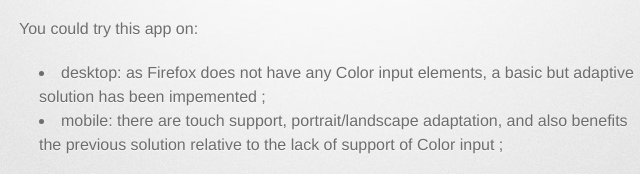
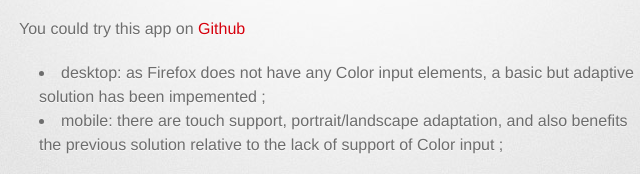
Before and after one commit to Zarmakuizz/ResponsivePaint, a plain HTML site: page index.html in a window 1280 px wide. Shown: the part 322-496 px from the top of the page, 311-951 px from the left. Drawn offline with Linux system fonts and the light colour scheme; a web font is replaced by a local one.

Commit message:
add link to demo

```diff
--- a/index.html
+++ b/index.html
@@ -33,7 +33,7 @@
         <section id="main_content">
           <p>As a student, I benefited a few class lessons about mobile adaptation. This simple Paint application is the result of these lessons.</p>
 
-<p>You could try this app on:</p>
+<p>You could try this app on <a href="http://zarmakuizz.github.io/ResponsivePaint/paint.html">Github</a></p>
 
 <ul>
 <li>desktop: as Firefox does not have any Color input elements, a basic but adaptive solution has been impemented ;</li>
```
